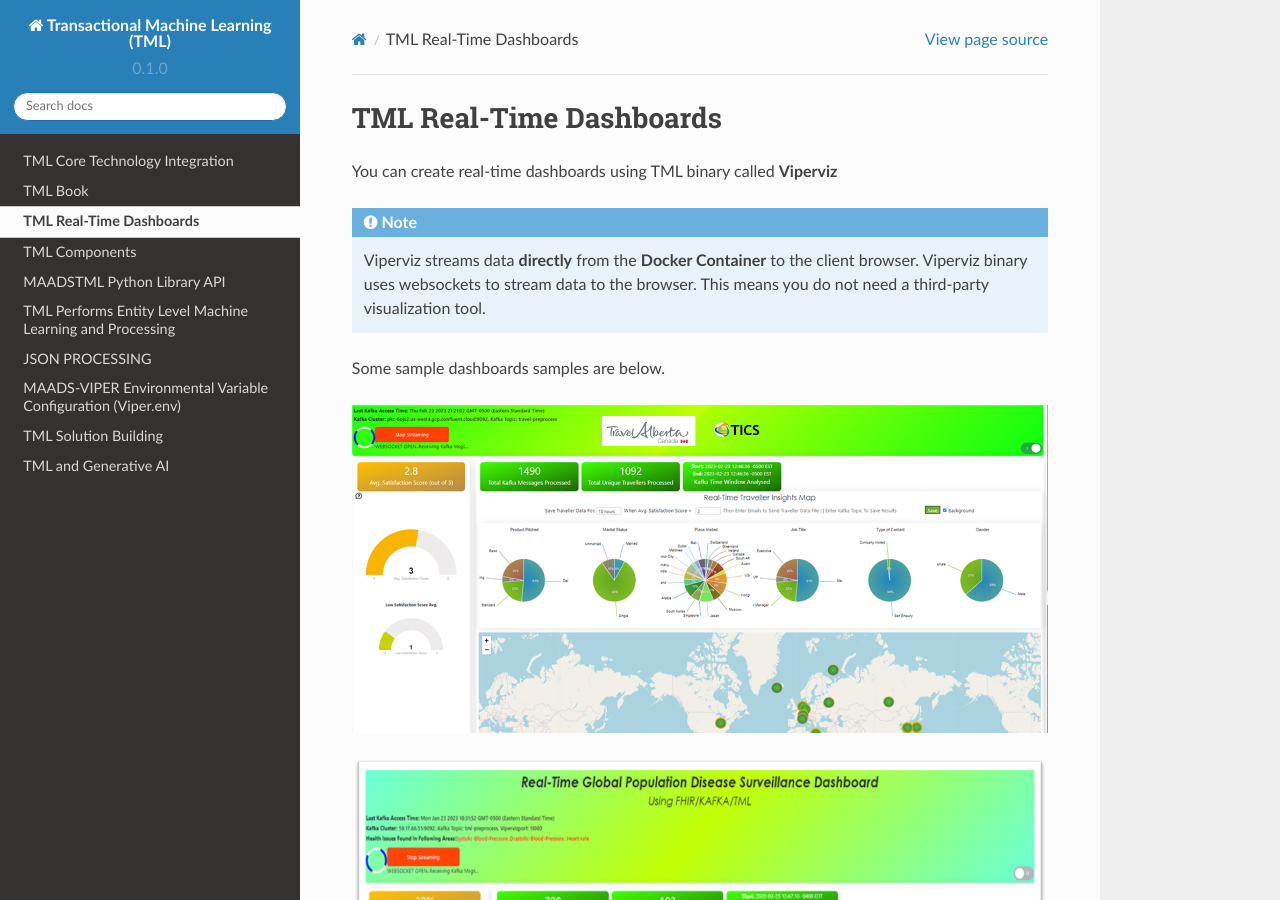
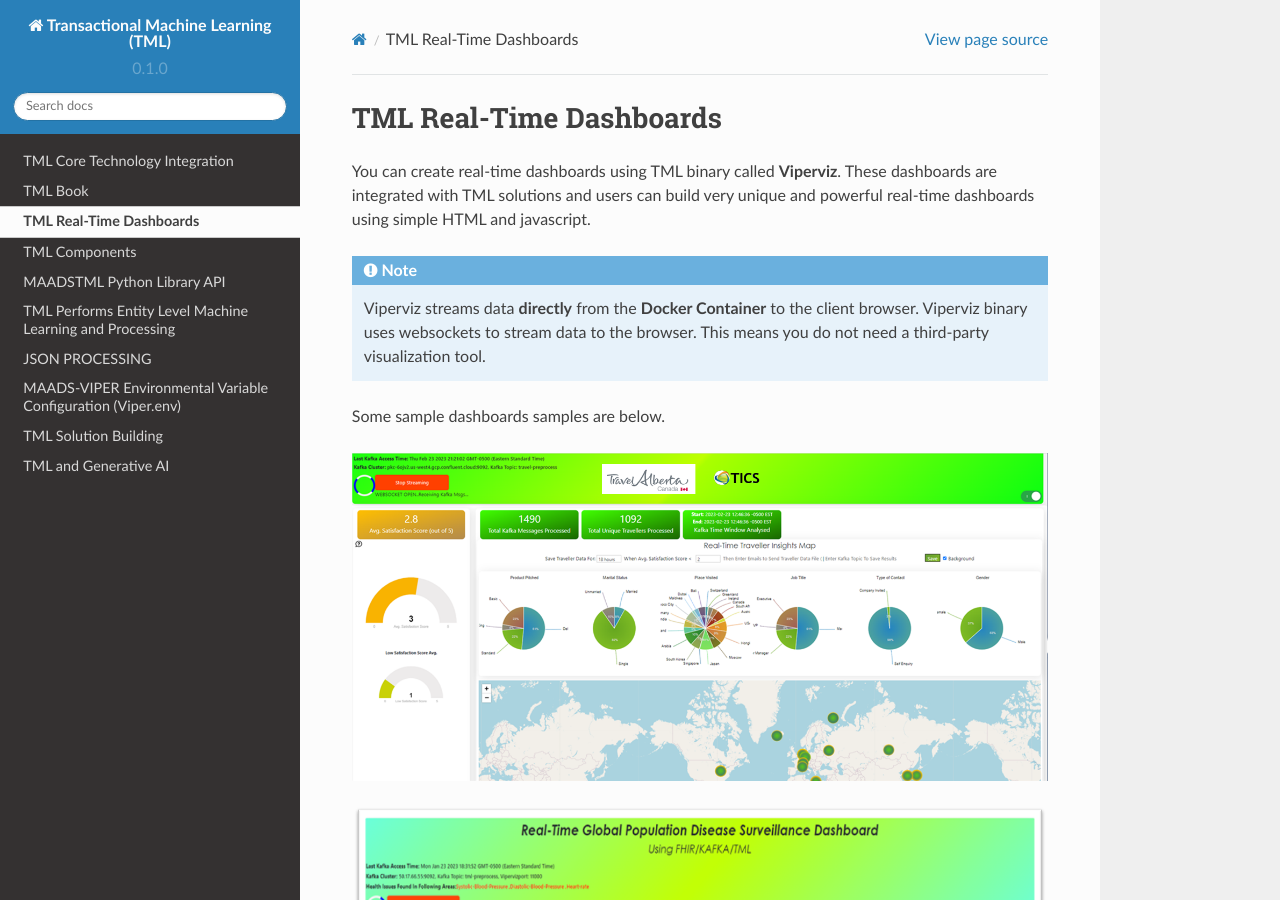
Before and after one commit to smaurice101/readthedocs, a Sphinx documentation site: the page built from docs/source/dashboards.rst, in a window 1280 px wide and 900 px high. Built offline with Sphinx 7.4.7 and the Read the Docs theme 2.0.0, drawn with Linux system fonts in a browser that asks for light colours.

Commit message:
Update dashboards.rst

```diff
--- a/docs/source/dashboards.rst
+++ b/docs/source/dashboards.rst
@@ -1,7 +1,7 @@
 TML Real-Time Dashboards
 =========================
 
-You can create real-time dashboards using TML binary called **Viperviz**
+You can create real-time dashboards using TML binary called **Viperviz**.  These dashboards are integrated with TML solutions and users can build very unique and powerful real-time dashboards using simple HTML and javascript.
 
 .. note::
 
```
